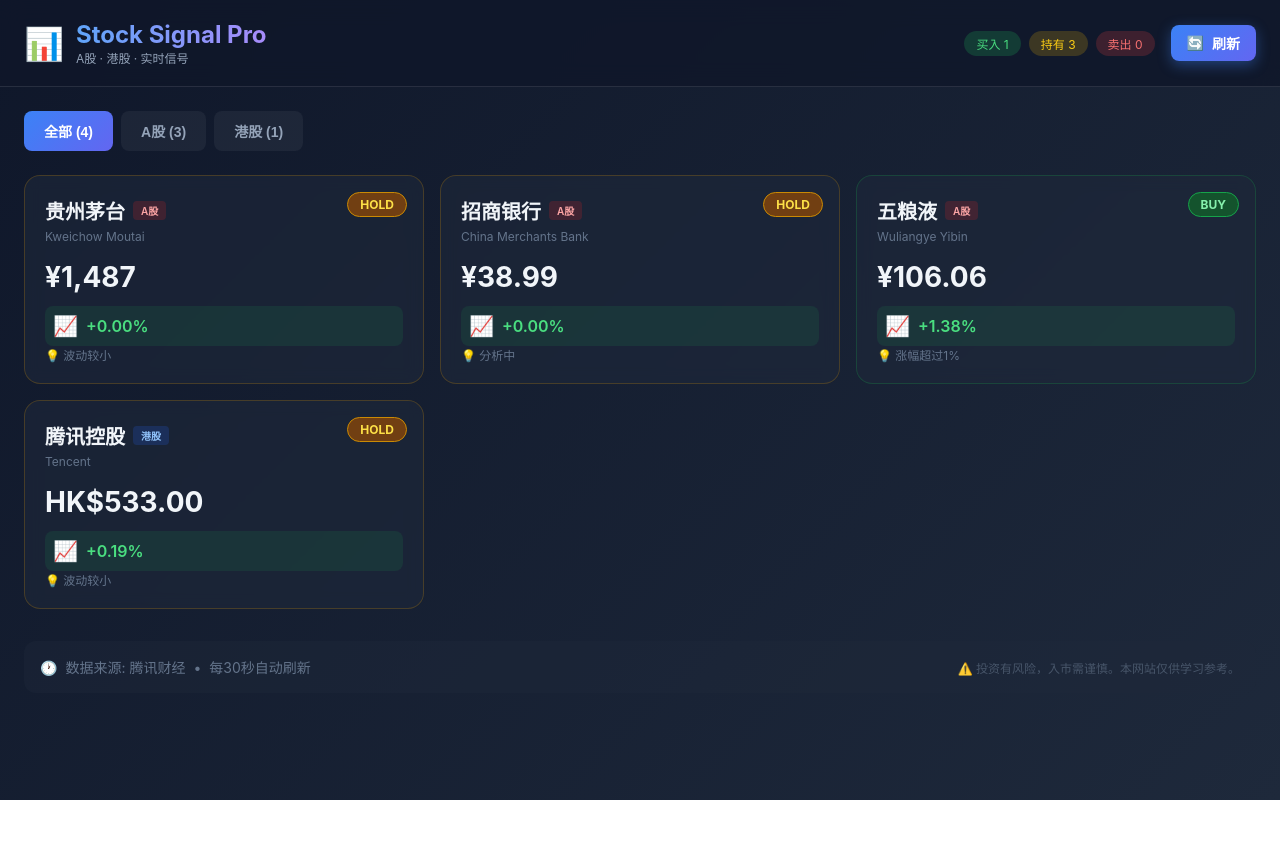
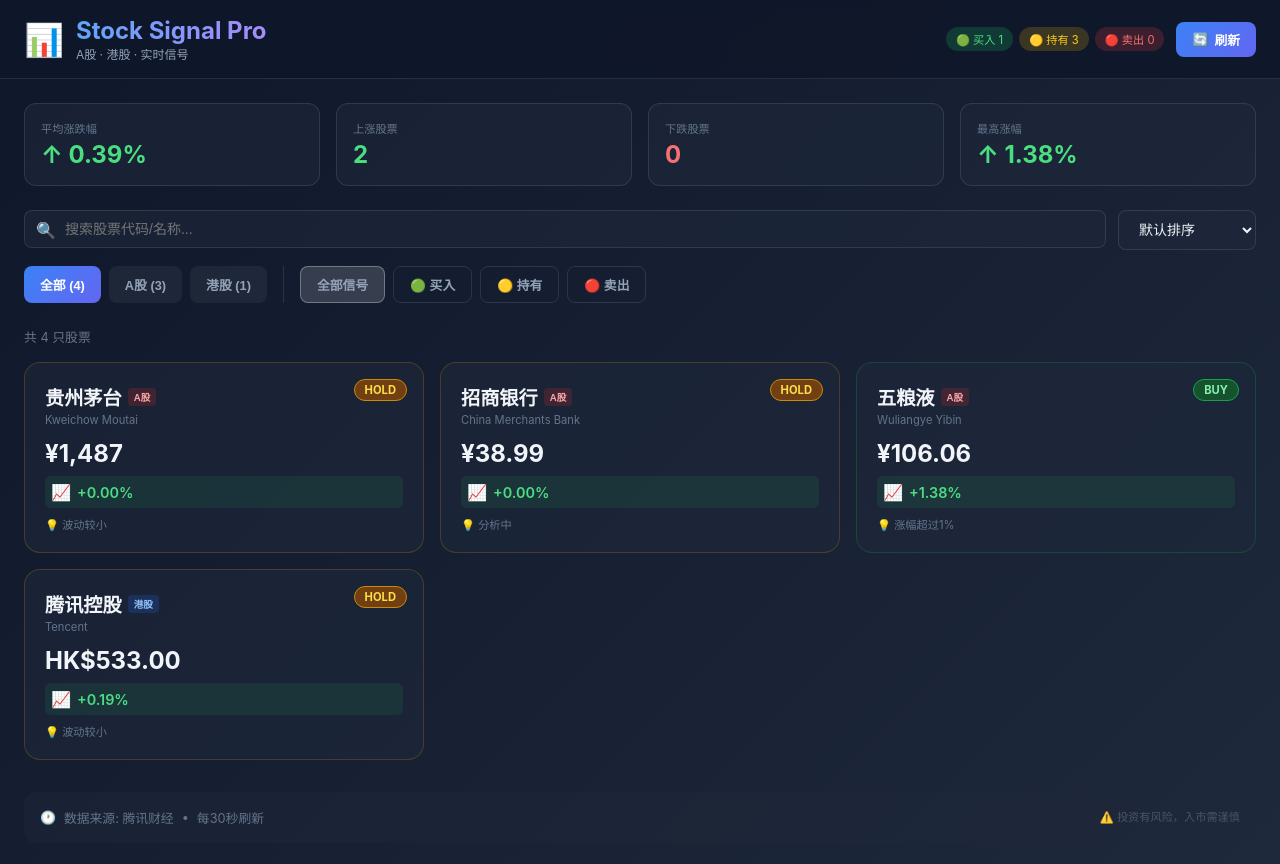
Before and after one commit to Rawven/crypto-trend, a Next.js app in the folder crypto-trend-frontend/: page / in a window 1280 px wide. Shown: the top 864 px of the page. Before the commit the page ends 800 px from the top, so only its background shows below. Built offline with nearby package versions, Linux system fonts and the light colour scheme; no server answers.

Commit message:
feat: 添加搜索、排序、信号筛选、统计面板等功能

```diff
--- a/crypto-trend-frontend/src/pages/index.js
+++ b/crypto-trend-frontend/src/pages/index.js
@@ -3,7 +3,6 @@
 
 const API_BASE = 'http://localhost:3002/api';
 
-// 模拟数据
 const MOCK_DATA = [
   { id: 'sh600519', symbol: '贵州茅台', name: 'Kweichow Moutai', market: 'A股', price: 1486.6, change24h: 0 },
   { id: 'sh600036', symbol: '招商银行', name: 'China Merchants Bank', market: 'A股', price: 38.99, change24h: 0 },
@@ -20,8 +19,11 @@
 export default function Home() {
   const [stocks, setStocks] = useState([]);
   const [loading, setLoading] = useState(true);
-  const [useMock, setUseMock] = useState(false);
+  const [search, setSearch] = useState('');
   const [activeTab, setActiveTab] = useState('all');
+  const [sortBy, setSortBy] = useState('default');
+  const [signalFilter, setSignalFilter] = useState('all');
+  const [selectedStock, setSelectedStock] = useState(null);
   const [lastUpdate, setLastUpdate] = useState(null);
 
   const fetchPrices = async () => {
@@ -48,7 +50,6 @@
 
       setStocks(mergedData);
       setLastUpdate(new Date());
-      setUseMock(false);
     } catch (error) {
       console.log('使用模拟数据', error.message);
       const mergedMock = MOCK_DATA.map(stock => ({
@@ -56,7 +57,6 @@
         signal: MOCK_SIGNALS[stock.id] || { signal: 'HOLD', reason: '分析中' }
       }));
       setStocks(mergedMock);
-      setUseMock(true);
     } finally {
       setLoading(false);
     }
@@ -69,9 +69,50 @@
   }, []);
 
   const filteredStocks = useMemo(() => {
-    if (activeTab === 'all') return stocks;
-    return stocks.filter(s => s.market === activeTab);
-  }, [stocks, activeTab]);
+    let result = [...stocks];
+
+    if (activeTab !== 'all') {
+      result = result.filter(s => s.market === activeTab);
+    }
+
+    if (signalFilter !== 'all') {
+      if (signalFilter === 'buy') {
+        result = result.filter(s => s.signal?.signal?.includes('BUY'));
+      } else if (signalFilter === 'sell') {
+        result = result.filter(s => s.signal?.signal?.includes('SELL'));
+      } else if (signalFilter === 'hold') {
+        result = result.filter(s => s.signal?.signal === 'HOLD');
+      }
+    }
+
+    if (search.trim()) {
+      const keyword = search.toLowerCase();
+      result = result.filter(s =>
+        s.symbol.toLowerCase().includes(keyword) ||
+        s.name.toLowerCase().includes(keyword) ||
+        s.id.toLowerCase().includes(keyword)
+      );
+    }
+
+    switch (sortBy) {
+      case 'price_desc':
+        result.sort((a, b) => (b.price || 0) - (a.price || 0));
+        break;
+      case 'price_asc':
+        result.sort((a, b) => (a.price || 0) - (b.price || 0));
+        break;
+      case 'change_desc':
+        result.sort((a, b) => (b.change24h || 0) - (a.change24h || 0));
+        break;
+      case 'change_asc':
+        result.sort((a, b) => (a.change24h || 0) - (b.change24h || 0));
+        break;
+      default:
+        break;
+    }
+
+    return result;
+  }, [stocks, activeTab, signalFilter, search, sortBy]);
 
   const getSignalColor = (signal) => {
     switch (signal) {
@@ -95,7 +136,10 @@
     const buy = stocks.filter(s => s.signal?.signal?.includes('BUY')).length;
     const sell = stocks.filter(s => s.signal?.signal?.includes('SELL')).length;
     const hold = stocks.length - buy - sell;
-    return { buy, sell, hold, total: stocks.length };
+    const avgChange = stocks.length > 0
+      ? stocks.reduce((sum, s) => sum + (s.change24h || 0), 0) / stocks.length
+      : 0;
+    return { buy, sell, hold, total: stocks.length, avgChange };
   }, [stocks]);
 
   return (
@@ -110,16 +154,15 @@
         color: '#f1f5f9',
         fontFamily: '-apple-system, BlinkMacSystemFont, "Segoe UI", Roboto, sans-serif'
       }}>
-        {/* Header */}
         <header style={{
-          background: 'rgba(15, 23, 42, 0.8)',
+          background: 'rgba(15, 23, 42, 0.9)',
           backdropFilter: 'blur(12px)',
           borderBottom: '1px solid rgba(255,255,255,0.1)',
           position: 'sticky',
           top: 0,
           zIndex: 100
         }}>
-          <div style={{ maxWidth: '1400px', margin: '0 auto', padding: '1.25rem 1.5rem' }}>
+          <div style={{ maxWidth: '1400px', margin: '0 auto', padding: '1rem 1.5rem' }}>
             <div style={{ display: 'flex', justifyContent: 'space-between', alignItems: 'center', flexWrap: 'wrap', gap: '1rem' }}>
               <div style={{ display: 'flex', alignItems: 'center', gap: '0.75rem' }}>
                 <span style={{ fontSize: '2rem' }}>📊</span>
@@ -131,16 +174,16 @@
                 </div>
               </div>
 
-              <div style={{ display: 'flex', alignItems: 'center', gap: '1rem' }}>
-                <div style={{ display: 'flex', gap: '0.5rem' }}>
-                  <span style={{ padding: '0.25rem 0.75rem', background: 'rgba(34, 197, 94, 0.2)', borderRadius: '9999px', fontSize: '0.75rem', color: '#4ade80' }}>
-                    买入 {stats.buy}
+              <div style={{ display: 'flex', alignItems: 'center', gap: '0.75rem' }}>
+                <div style={{ display: 'flex', gap: '0.375rem' }}>
+                  <span style={{ padding: '0.25rem 0.625rem', background: 'rgba(34, 197, 94, 0.2)', borderRadius: '9999px', fontSize: '0.7rem', color: '#4ade80' }}>
+                    🟢 买入 {stats.buy}
                   </span>
-                  <span style={{ padding: '0.25rem 0.75rem', background: 'rgba(234, 179, 8, 0.2)', borderRadius: '9999px', fontSize: '0.75rem', color: '#facc15' }}>
-                    持有 {stats.hold}
+                  <span style={{ padding: '0.25rem 0.625rem', background: 'rgba(234, 179, 8, 0.2)', borderRadius: '9999px', fontSize: '0.7rem', color: '#facc15' }}>
+                    🟡 持有 {stats.hold}
                   </span>
-                  <span style={{ padding: '0.25rem 0.75rem', background: 'rgba(239, 68, 68, 0.2)', borderRadius: '9999px', fontSize: '0.75rem', color: '#f87171' }}>
-                    卖出 {stats.sell}
+                  <span style={{ padding: '0.25rem 0.625rem', background: 'rgba(239, 68, 68, 0.2)', borderRadius: '9999px', fontSize: '0.7rem', color: '#f87171' }}>
+                    🔴 卖出 {stats.sell}
                   </span>
                 </div>
 
@@ -154,11 +197,10 @@
                     borderRadius: '8px',
                     cursor: 'pointer',
                     fontWeight: '600',
-                    fontSize: '0.875rem',
+                    fontSize: '0.8rem',
                     display: 'flex',
                     alignItems: 'center',
-                    gap: '0.5rem',
-                    boxShadow: '0 4px 14px rgba(59, 130, 246, 0.4)'
+                    gap: '0.375rem'
                   }}
                 >
                   <span>🔄</span> 刷新
@@ -169,8 +211,86 @@
         </header>
 
         <main style={{ maxWidth: '1400px', margin: '0 auto', padding: '1.5rem' }}>
-          {/* Tabs */}
-          <div style={{ display: 'flex', gap: '0.5rem', marginBottom: '1.5rem' }}>
+          {/* Quick Stats */}
+          <div style={{
+            display: 'grid',
+            gridTemplateColumns: 'repeat(auto-fit, minmax(180px, 1fr))',
+            gap: '1rem',
+            marginBottom: '1.5rem'
+          }}>
+            <div style={{ background: 'rgba(30, 41, 59, 0.6)', borderRadius: '12px', padding: '1rem', border: '1px solid rgba(255,255,255,0.1)' }}>
+              <p style={{ fontSize: '0.7rem', color: '#64748b', margin: '0 0 0.25rem 0' }}>平均涨跌幅</p>
+              <p style={{ fontSize: '1.5rem', fontWeight: '700', margin: 0, color: stats.avgChange >= 0 ? '#4ade80' : '#f87171' }}>
+                {stats.avgChange >= 0 ? '↑' : '↓'} {Math.abs(stats.avgChange).toFixed(2)}%
+              </p>
+            </div>
+            <div style={{ background: 'rgba(30, 41, 59, 0.6)', borderRadius: '12px', padding: '1rem', border: '1px solid rgba(255,255,255,0.1)' }}>
+              <p style={{ fontSize: '0.7rem', color: '#64748b', margin: '0 0 0.25rem 0' }}>上涨股票</p>
+              <p style={{ fontSize: '1.5rem', fontWeight: '700', margin: 0, color: '#4ade80' }}>
+                {stocks.filter(s => s.change24h > 0).length}
+              </p>
+            </div>
+            <div style={{ background: 'rgba(30, 41, 59, 0.6)', borderRadius: '12px', padding: '1rem', border: '1px solid rgba(255,255,255,0.1)' }}>
+              <p style={{ fontSize: '0.7rem', color: '#64748b', margin: '0 0 0.25rem 0' }}>下跌股票</p>
+              <p style={{ fontSize: '1.5rem', fontWeight: '700', margin: 0, color: '#f87171' }}>
+                {stocks.filter(s => s.change24h < 0).length}
+              </p>
+            </div>
+            <div style={{ background: 'rgba(30, 41, 59, 0.6)', borderRadius: '12px', padding: '1rem', border: '1px solid rgba(255,255,255,0.1)' }}>
+              <p style={{ fontSize: '0.7rem', color: '#64748b', margin: '0 0 0.25rem 0' }}>最高涨幅</p>
+              <p style={{ fontSize: '1.5rem', fontWeight: '700', margin: 0, color: '#4ade80' }}>
+                ↑ {Math.max(...stocks.map(s => s.change24h || 0)).toFixed(2)}%
+              </p>
+            </div>
+          </div>
+
+          {/* Search & Filter */}
+          <div style={{ display: 'flex', gap: '0.75rem', marginBottom: '1rem', flexWrap: 'wrap' }}>
+            <div style={{ position: 'relative', flex: '1', minWidth: '200px' }}>
+              <span style={{ position: 'absolute', left: '12px', top: '50%', transform: 'translateY(-50%)', fontSize: '1rem' }}>🔍</span>
+              <input
+                type="text"
+                placeholder="搜索股票代码/名称..."
+                value={search}
+                onChange={(e) => setSearch(e.target.value)}
+                style={{
+                  width: '100%',
+                  padding: '0.625rem 1rem 0.625rem 2.5rem',
+                  background: 'rgba(30, 41, 59, 0.6)',
+                  border: '1px solid rgba(255,255,255,0.1)',
+                  borderRadius: '8px',
+                  color: '#f1f5f9',
+                  fontSize: '0.875rem',
+                  outline: 'none',
+                  boxSizing: 'border-box'
+                }}
+              />
+            </div>
+
+            <select
+              value={sortBy}
+              onChange={(e) => setSortBy(e.target.value)}
+              style={{
+                padding: '0.625rem 1rem',
+                background: 'rgba(30, 41, 59, 0.6)',
+                border: '1px solid rgba(255,255,255,0.1)',
+                borderRadius: '8px',
+                color: '#f1f5f9',
+                fontSize: '0.875rem',
+                cursor: 'pointer',
+                outline: 'none'
+              }}
+            >
+              <option value="default">默认排序</option>
+              <option value="price_desc">价格从高到低</option>
+              <option value="price_asc">价格从低到高</option>
+              <option value="change_desc">涨幅从高到低</option>
+              <option value="change_asc">涨幅从低到高</option>
+            </select>
+          </div>
+
+          {/* Filter Tabs */}
+          <div style={{ display: 'flex', gap: '0.5rem', marginBottom: '1.5rem', flexWrap: 'wrap' }}>
             {[
               { key: 'all', label: '全部', count: stocks.length },
               { key: 'A股', label: 'A股', count: stocks.filter(s => s.market === 'A股').length },
@@ -180,21 +300,51 @@
                 key={tab.key}
                 onClick={() => setActiveTab(tab.key)}
                 style={{
-                  padding: '0.625rem 1.25rem',
+                  padding: '0.5rem 1rem',
                   background: activeTab === tab.key ? 'linear-gradient(135deg, #3b82f6, #6366f1)' : 'rgba(255,255,255,0.05)',
                   color: activeTab === tab.key ? 'white' : '#94a3b8',
                   border: 'none',
                   borderRadius: '8px',
                   cursor: 'pointer',
                   fontWeight: '600',
-                  fontSize: '0.875rem',
-                  transition: 'all 0.2s'
+                  fontSize: '0.8rem'
                 }}
               >
                 {tab.label} ({tab.count})
               </button>
             ))}
+
+            <div style={{ width: '1px', background: 'rgba(255,255,255,0.1)', margin: '0 0.5rem' }} />
+
+            {[
+              { key: 'all', label: '全部信号' },
+              { key: 'buy', label: '🟢 买入' },
+              { key: 'hold', label: '🟡 持有' },
+              { key: 'sell', label: '🔴 卖出' }
+            ].map(filter => (
+              <button
+                key={filter.key}
+                onClick={() => setSignalFilter(filter.key)}
+                style={{
+                  padding: '0.5rem 1rem',
+                  background: signalFilter === filter.key ? 'rgba(255,255,255,0.15)' : 'transparent',
+                  color: '#94a3b8',
+                  border: '1px solid',
+                  borderColor: signalFilter === filter.key ? 'rgba(255,255,255,0.3)' : 'rgba(255,255,255,0.1)',
+                  borderRadius: '8px',
+                  cursor: 'pointer',
+                  fontWeight: '600',
+                  fontSize: '0.8rem'
+                }}
+              >
+                {filter.label}
+              </button>
+            ))}
           </div>
+
+          <p style={{ fontSize: '0.8rem', color: '#64748b', marginBottom: '1rem' }}>
+            共 {filteredStocks.length} 只股票 {search && `(搜索: "${search}")`}
+          </p>
 
           {loading && (
             <div style={{ textAlign: 'center', padding: '4rem' }}>
@@ -204,7 +354,7 @@
           )}
 
           {!loading && (
-            <div style={{ display: 'grid', gridTemplateColumns: 'repeat(auto-fill, minmax(320px, 1fr))', gap: '1rem' }}>
+            <div style={{ display: 'grid', gridTemplateColumns: 'repeat(auto-fill, minmax(300px, 1fr))', gap: '1rem' }}>
               {filteredStocks.map(stock => {
                 const signal = stock.signal || { signal: 'HOLD', reason: '分析中' };
                 const colors = getSignalColor(signal.signal);
@@ -213,118 +363,91 @@
                 return (
                   <div
                     key={stock.id}
+                    onClick={() => setSelectedStock(selectedStock?.id === stock.id ? null : stock)}
                     style={{
                       background: 'rgba(30, 41, 59, 0.6)',
-                      backdropFilter: 'blur(8px)',
-                      border: `1px solid ${colors.border}40`,
+                      border: selectedStock?.id === stock.id ? `2px solid ${colors.border}` : `1px solid ${colors.border}40`,
                       borderRadius: '16px',
                       padding: '1.25rem',
-                      transition: 'all 0.3s ease',
                       cursor: 'pointer',
-                      position: 'relative',
-                      overflow: 'hidden'
-                    }}
-                    onMouseEnter={(e) => {
-                      e.currentTarget.style.transform = 'translateY(-4px)';
-                      e.currentTarget.style.boxShadow = `0 20px 40px rgba(0,0,0,0.3), 0 0 0 1px ${colors.border}40`;
-                    }}
-                    onMouseLeave={(e) => {
-                      e.currentTarget.style.transform = 'translateY(0)';
-                      e.currentTarget.style.boxShadow = 'none';
+                      position: 'relative'
                     }}
                   >
                     <div style={{
                       position: 'absolute',
                       top: '1rem',
                       right: '1rem',
-                      padding: '0.25rem 0.75rem',
+                      padding: '0.2rem 0.625rem',
                       background: colors.bg,
                       border: `1px solid ${colors.border}`,
                       borderRadius: '9999px',
-                      fontSize: '0.75rem',
+                      fontSize: '0.7rem',
                       fontWeight: '700',
-                      color: colors.text,
-                      textTransform: 'uppercase'
+                      color: colors.text
                     }}>
                       {signal.signal}
                     </div>
 
-                    <div style={{ marginBottom: '1rem' }}>
-                      <div style={{ display: 'flex', alignItems: 'center', gap: '0.5rem', marginBottom: '0.25rem' }}>
-                        <span style={{ fontSize: '1.25rem', fontWeight: '700' }}>{stock.symbol}</span>
-                        <span style={{
-                          padding: '0.125rem 0.5rem',
-                          borderRadius: '4px',
-                          fontSize: '0.625rem',
-                          fontWeight: '600',
-                          background: stock.market === 'A股' ? 'rgba(220, 38, 38, 0.2)' : 'rgba(37, 99, 235, 0.2)',
-                          color: stock.market === 'A股' ? '#fca5a5' : '#93c5fd'
-                        }}>
+                    <div style={{ marginBottom: '0.75rem', paddingRight: '4rem' }}>
+                      <div style={{ display: 'flex', alignItems: 'center', gap: '0.375rem', marginBottom: '0.125rem' }}>
+                        <span style={{ fontSize: '1.2rem', fontWeight: '700' }}>{stock.symbol}</span>
+                        <span style={{ padding: '0.1rem 0.375rem', borderRadius: '4px', fontSize: '0.6rem', fontWeight: '600', background: stock.market === 'A股' ? 'rgba(220, 38, 38, 0.2)' : 'rgba(37, 99, 235, 0.2)', color: stock.market === 'A股' ? '#fca5a5' : '#93c5fd' }}>
                           {stock.market}
                         </span>
                       </div>
-                      <p style={{ fontSize: '0.75rem', color: '#64748b', margin: 0 }}>{stock.name}</p>
+                      <p style={{ fontSize: '0.7rem', color: '#64748b', margin: 0 }}>{stock.name}</p>
                     </div>
 
-                    <div style={{ marginBottom: '0.75rem' }}>
-                      <span style={{ fontSize: '1.75rem', fontWeight: '700' }}>
+                    <div style={{ marginBottom: '0.5rem' }}>
+                      <span style={{ fontSize: '1.5rem', fontWeight: '700' }}>
                         {stock.market === '港股' ? 'HK$' : '¥'}{formatPrice(stock.price)}
                       </span>
                     </div>
 
-                    <div style={{
-                      display: 'flex',
-                      alignItems: 'center',
-                      gap: '0.5rem',
-                      padding: '0.5rem',
-                      background: isUp ? 'rgba(34, 197, 94, 0.1)' : 'rgba(239, 68, 68, 0.1)',
-                      borderRadius: '8px'
-                    }}>
-                      <span style={{ fontSize: '1.25rem' }}>{isUp ? '📈' : '📉'}</span>
-                      <span style={{
-                        fontSize: '1rem',
-                        fontWeight: '600',
-                        color: isUp ? '#4ade80' : '#f87171'
-                      }}>
+                    <div style={{ display: 'flex', alignItems: 'center', gap: '0.375rem', padding: '0.375rem', background: isUp ? 'rgba(34, 197, 94, 0.1)' : 'rgba(239, 68, 68, 0.1)', borderRadius: '6px', marginBottom: '0.5rem' }}>
+                      <span style={{ fontSize: '1rem' }}>{isUp ? '📈' : '📉'}</span>
+                      <span style={{ fontSize: '0.9rem', fontWeight: '600', color: isUp ? '#4ade80' : '#f87171' }}>
                         {isUp ? '+' : ''}{stock.change24h?.toFixed(2) || '0.00'}%
                       </span>
                     </div>
 
-                    <p style={{ fontSize: '0.75rem', color: '#64748b', marginTop: '0.75rem', margin: 0 }}>
-                      💡 {signal.reason || '分析中...'}
-                    </p>
+                    <p style={{ fontSize: '0.7rem', color: '#64748b', margin: 0 }}>💡 {signal.reason || '分析中...'}</p>
+
+                    {selectedStock?.id === stock.id && (
+                      <div style={{ marginTop: '1rem', paddingTop: '1rem', borderTop: '1px solid rgba(255,255,255,0.1)', display: 'grid', gridTemplateColumns: '1fr 1fr', gap: '0.5rem' }}>
+                        <div>
+                          <p style={{ fontSize: '0.65rem', color: '#64748b', margin: '0 0 0.125rem 0' }}>开盘</p>
+                          <p style={{ fontSize: '0.85rem', fontWeight: '600', margin: 0 }}>{stock.market === '港股' ? 'HK$' : '¥'}{formatPrice(stock.open)}</p>
+                        </div>
+                        <div>
+                          <p style={{ fontSize: '0.65rem', color: '#64748b', margin: '0 0 0.125rem 0' }}>最高</p>
+                          <p style={{ fontSize: '0.85rem', fontWeight: '600', margin: 0, color: '#4ade80' }}>{stock.market === '港股' ? 'HK$' : '¥'}{formatPrice(stock.high)}</p>
+                        </div>
+                        <div>
+                          <p style={{ fontSize: '0.65rem', color: '#64748b', margin: '0 0 0.125rem 0' }}>最低</p>
+                          <p style={{ fontSize: '0.85rem', fontWeight: '600', margin: 0, color: '#f87171' }}>{stock.market === '港股' ? 'HK$' : '¥'}{formatPrice(stock.low)}</p>
+                        </div>
+                        <div>
+                          <p style={{ fontSize: '0.65rem', color: '#64748b', margin: '0 0 0.125rem 0' }}>成交量</p>
+                          <p style={{ fontSize: '0.85rem', fontWeight: '600', margin: 0 }}>{(stock.volume / 10000).toFixed(1)}万</p>
+                        </div>
+                      </div>
+                    )}
                   </div>
                 );
               })}
             </div>
           )}
 
-          <div style={{
-            marginTop: '2rem',
-            padding: '1rem',
-            background: 'rgba(30, 41, 59, 0.4)',
-            borderRadius: '12px',
-            display: 'flex',
-            justifyContent: 'space-between',
-            alignItems: 'center',
-            flexWrap: 'wrap',
-            gap: '1rem'
-          }}>
-            <div style={{ display: 'flex', alignItems: 'center', gap: '0.5rem', fontSize: '0.875rem', color: '#64748b' }}>
+          <div style={{ marginTop: '2rem', padding: '1rem', background: 'rgba(30, 41, 59, 0.4)', borderRadius: '12px', display: 'flex', justifyContent: 'space-between', flexWrap: 'wrap', gap: '1rem' }}>
+            <div style={{ display: 'flex', alignItems: 'center', gap: '0.5rem', fontSize: '0.8rem', color: '#64748b' }}>
               <span>🕐</span>
               <span>数据来源: 腾讯财经</span>
               <span>•</span>
-              <span>每30秒自动刷新</span>
-              {lastUpdate && (
-                <>
-                  <span>•</span>
-                  <span>最后更新: {lastUpdate.toLocaleTimeString()}</span>
-                </>
-              )}
+              <span>每30秒刷新</span>
+              {lastUpdate && <><span>•</span><span>{lastUpdate.toLocaleTimeString()}</span></>}
             </div>
-            <div style={{ fontSize: '0.75rem', color: '#475569' }}>
-              ⚠️ 投资有风险，入市需谨慎。本网站仅供学习参考。
-            </div>
+            <div style={{ fontSize: '0.7rem', color: '#475569' }}>⚠️ 投资有风险，入市需谨慎</div>
           </div>
         </main>
       </div>
```
